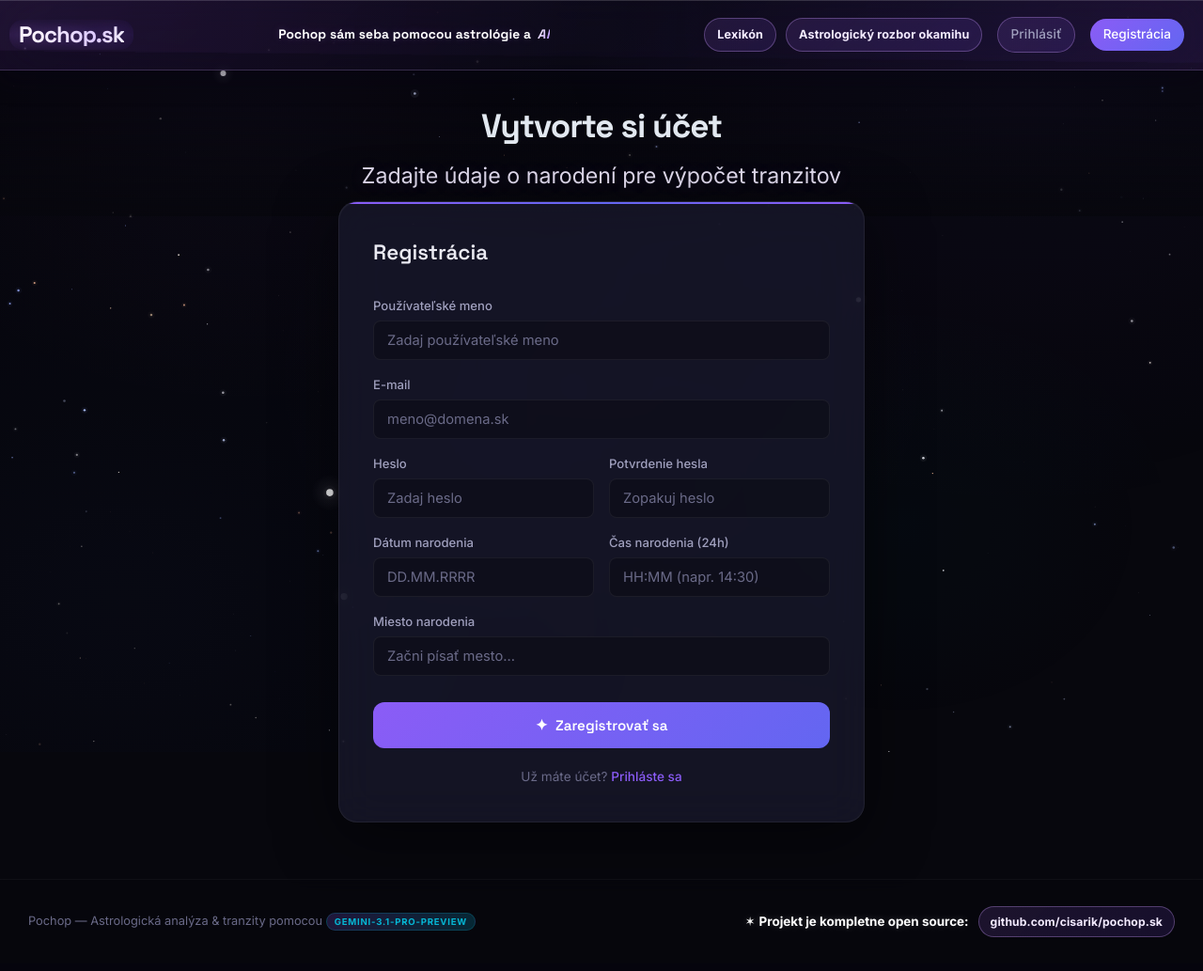
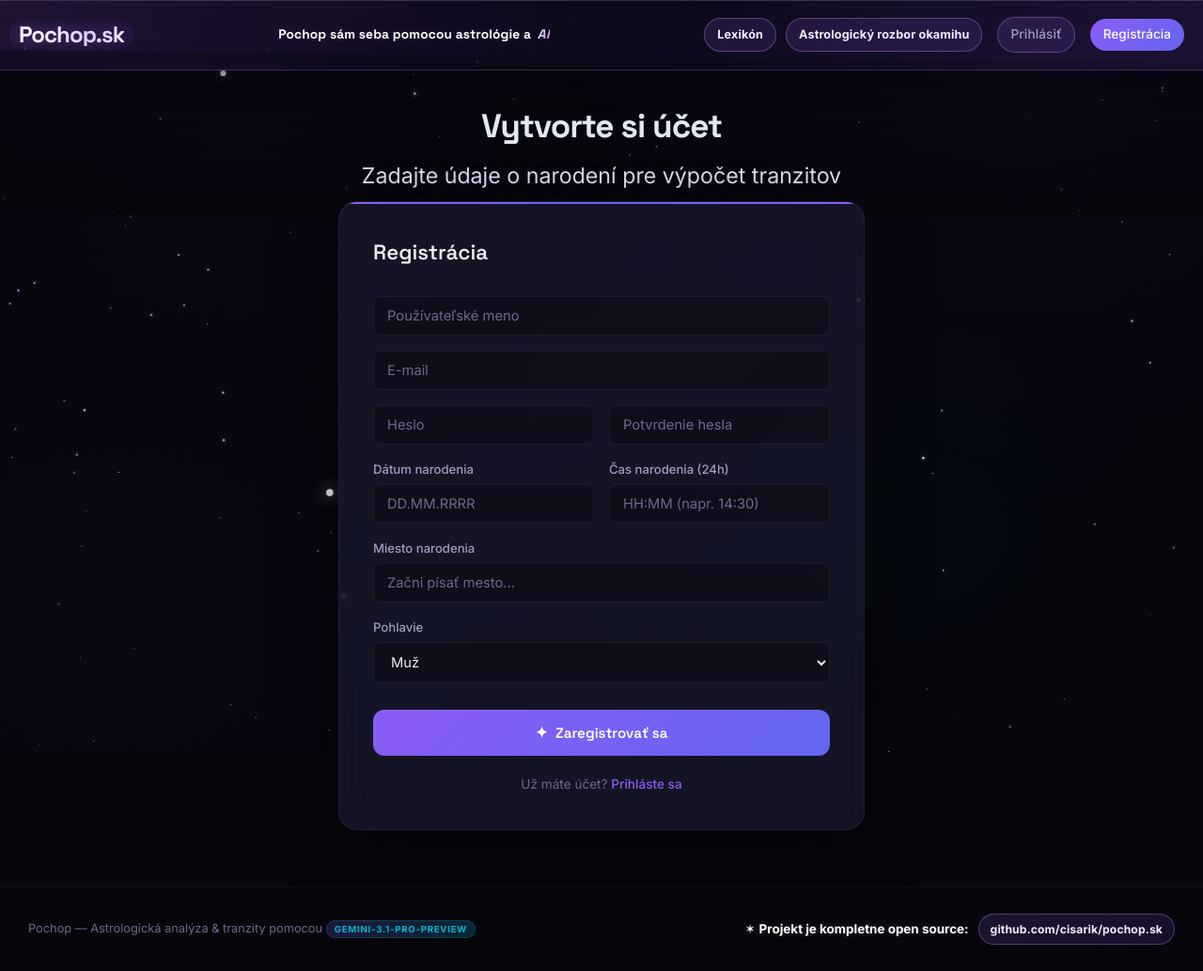
Before and after one commit to cisarik/pochop.sk, a Django app: page /register/ in a window 1280 px wide. Shown: the whole page at 94% size. Before the commit the page ends 997 px from the top, so only its background shows below. Run offline with Django 5.2, Linux system fonts and the light colour scheme; data comes from the database, SQL or seed files in the repository; both versions use the stored data as it was after the commit; data that the repository does not hold is empty.

Commit message:
Add gender-aware registration and AI prompting

```diff
--- a/templates/transits/register.html
+++ b/templates/transits/register.html
@@ -213,25 +213,21 @@
             {% csrf_token %}
             <div class="form-grid">
                 <div class="form-group form-group-full">
-                    <label for="id_username">Používateľské meno</label>
                     {{ form.username }}
                     {% if form.username.errors %}<div class="field-error">{{ form.username.errors.0 }}</div>{% endif %}
                 </div>
 
                 <div class="form-group form-group-full">
-                    <label for="id_email">E-mail</label>
                     {{ form.email }}
                     {% if form.email.errors %}<div class="field-error">{{ form.email.errors.0 }}</div>{% endif %}
                 </div>
 
                 <div class="form-group">
-                    <label for="id_password1">Heslo</label>
                     {{ form.password1 }}
                     {% if form.password1.errors %}<div class="field-error">{{ form.password1.errors.0 }}</div>{% endif %}
                 </div>
 
                 <div class="form-group">
-                    <label for="id_password2">Potvrdenie hesla</label>
                     {{ form.password2 }}
                     {% if form.password2.errors %}<div class="field-error">{{ form.password2.errors.0 }}</div>{% endif %}
                 </div>
@@ -253,6 +249,12 @@
                     {{ form.birth_place }}
                     <div id="cityResults" class="place-results"></div>
                     {% if form.birth_place.errors %}<div class="field-error">{{ form.birth_place.errors.0 }}</div>{% endif %}
+                </div>
+
+                <div class="form-group form-group-full">
+                    <label for="id_gender">Pohlavie</label>
+                    {{ form.gender }}
+                    {% if form.gender.errors %}<div class="field-error">{{ form.gender.errors.0 }}</div>{% endif %}
                 </div>
 
                 {{ form.birth_lat }}
--- a/transits/admin.py
+++ b/transits/admin.py
@@ -34,9 +34,9 @@ class TransitAspectAdmin(admin.ModelAdmin):
 
 @admin.register(NatalProfile)
 class NatalProfileAdmin(admin.ModelAdmin):
-    list_display = ['name', 'user', 'public_hash', 'has_encrypted_birth', 'created_at']
+    list_display = ['name', 'gender', 'user', 'public_hash', 'has_encrypted_birth', 'created_at']
     search_fields = ['name', 'user__username', 'public_hash']
-    list_filter = ['created_at']
+    list_filter = ['gender', 'created_at']
     readonly_fields = ['created_at', 'updated_at']
 
     @admin.display(boolean=True, description='PII encrypted')
--- a/transits/forms.py
+++ b/transits/forms.py
@@ -12,13 +12,19 @@ from django.core.validators import validate_email
 class RegistrationForm(forms.Form):
     """Registračný formulár s natálnymi údajmi."""
 
+    GENDER_CHOICES = (
+        ('male', 'Muž'),
+        ('female', 'Žena'),
+    )
+
     username = forms.CharField(
         label='Používateľské meno',
         max_length=150,
         widget=forms.TextInput(attrs={
             'class': 'form-input',
-            'placeholder': 'Zadaj používateľské meno',
+            'placeholder': 'Používateľské meno',
             'autocomplete': 'username',
+            'aria-label': 'Používateľské meno',
         }),
     )
     email = forms.EmailField(
@@ -26,24 +32,27 @@ class RegistrationForm(forms.Form):
         max_length=254,
         widget=forms.EmailInput(attrs={
             'class': 'form-input',
-            'placeholder': 'meno@domena.sk',
+            'placeholder': 'E-mail',
             'autocomplete': 'email',
+            'aria-label': 'E-mail',
         }),
     )
     password1 = forms.CharField(
         label='Heslo',
         widget=forms.PasswordInput(attrs={
             'class': 'form-input',
-            'placeholder': 'Zadaj heslo',
+            'placeholder': 'Heslo',
             'autocomplete': 'new-password',
+            'aria-label': 'Heslo',
         }),
     )
     password2 = forms.CharField(
         label='Potvrdenie hesla',
         widget=forms.PasswordInput(attrs={
             'class': 'form-input',
-            'placeholder': 'Zopakuj heslo',
+            'placeholder': 'Potvrdenie hesla',
             'autocomplete': 'new-password',
+            'aria-label': 'Potvrdenie hesla',
         }),
     )
     birth_date = forms.DateField(
@@ -80,6 +89,17 @@ class RegistrationForm(forms.Form):
             'autocomplete': 'off',
         }),
     )
+    gender = forms.ChoiceField(
+        label='Pohlavie',
+        choices=GENDER_CHOICES,
+        initial='male',
+        required=False,
+        widget=forms.Select(attrs={
+            'class': 'form-input',
+            'id': 'id_gender',
+            'aria-label': 'Pohlavie',
+        }),
+    )
     birth_lat = forms.FloatField(widget=forms.HiddenInput(), required=False)
     birth_lon = forms.FloatField(widget=forms.HiddenInput(), required=False)
 
@@ -114,6 +134,8 @@ class RegistrationForm(forms.Form):
             self.add_error('birth_place', 'Vyber miesto zo zoznamu.')
         if not cleaned.get('birth_time'):
             cleaned['birth_time'] = __import__('datetime').time(12, 0)
+        if cleaned.get('gender') not in dict(self.GENDER_CHOICES):
+            cleaned['gender'] = 'male'
         return cleaned
 
 
--- a/transits/models.py
+++ b/transits/models.py
@@ -39,6 +39,11 @@ EFFECT_CHOICES = [
     ('positive', 'Pozitívny'),
     ('negative', 'Negatívny'),
     ('neutral', 'Neutrálny'),
+]
+
+GENDER_CHOICES = [
+    ('male', 'Muž'),
+    ('female', 'Žena'),
 ]
 
 PLANET_SYMBOLS = {
@@ -149,6 +154,7 @@ class NatalProfile(models.Model):
         verbose_name='Používateľ',
     )
     name = models.CharField('Meno', max_length=100)
+    gender = models.CharField('Pohlavie', max_length=10, choices=GENDER_CHOICES, default='male')
     # Legacy/plain fields zostávajú pre spätnú kompatibilitu, no nové zápisy ich nulujú.
     birth_date = models.DateField('Dátum narodenia', null=True, blank=True)
     birth_time = models.TimeField('Čas narodenia', null=True, blank=True)
--- a/transits/views.py
+++ b/transits/views.py
@@ -459,6 +459,7 @@ def register_view(request):
                     profile = NatalProfile.objects.create(
                         user=user,
                         name=cd['username'],
+                        gender=cd.get('gender') or 'male',
                         timezone=tz,
                     )
                     # Ulož PII zašifrovane user heslom.
@@ -976,6 +977,13 @@ VÝZVY NA PRÁCU:
 (3-4 vety - celková syntéza horoskopu, čo je tvojím životným poslaním, kam smeruješ)"""
 
 
+def _gender_addressing_instruction(profile):
+    """Vráti jazykový pokyn pre oslovovanie podľa pohlavia profilu."""
+    if getattr(profile, 'gender', 'male') == 'female':
+        return "Oslovuj používateľku v ženskom rode (napr. 'si pripravená', 'máš otvorenú tému')."
+    return "Oslovuj používateľa v mužskom rode (napr. 'si pripravený', 'máš otvorenú tému')."
+
+
 def _build_natal_prompt(profile, chart):
     """Zostaví detailný prompt pre natálnu analýzu."""
     planets = chart['planets']
@@ -988,6 +996,8 @@ def _build_natal_prompt(profile, chart):
     lines = [
         f"NATÁLNY HOROSKOP pre: {profile.name}",
         f"Profil hash: {profile.public_hash or 'n/a'}",
+        f"Pohlavie profilu: {profile.get_gender_display()}",
+        f"Jazykový pokyn: {_gender_addressing_instruction(profile)}",
         "",
         "═══ POZÍCIE PLANÉT ═══",
     ]
@@ -1415,6 +1425,8 @@ def _build_aspects_prompt(profile, chart):
     lines = [
         f"NATÁLNY HOROSKOP: {profile.name}",
         f"Profil hash: {profile.public_hash or 'n/a'}",
+        f"Pohlavie profilu: {profile.get_gender_display()}",
+        f"Jazykový pokyn: {_gender_addressing_instruction(profile)}",
         f"Ascendent: {asc['degree']:.1f}° {asc['sign']}",
         "",
         "POZÍCIE PLANÉT (pre kontext):",
@@ -1640,11 +1652,13 @@ VÝSTUP:
 """
 
 
-def _build_ai_prompt(profile_name, target_date, active_transits):
+def _build_ai_prompt(profile, target_date, active_transits):
     """Zostaví user prompt pre Gemini z aktívnych tranzitov."""
     lines = [
         f"Dátum: {target_date.strftime('%d.%m.%Y (%A)')}",
-        f"Osoba: {profile_name}",
+        f"Osoba: {profile.name}",
+        f"Pohlavie profilu: {profile.get_gender_display()}",
+        f"Jazykový pokyn: {_gender_addressing_instruction(profile)}",
         "",
         "Aktívne tranzity v tento deň:",
     ]
@@ -1819,7 +1833,7 @@ def ai_day_report(request):
         })
 
     # Zostavíme prompt
-    user_prompt = _build_ai_prompt(profile.name, target_date, active)
+    user_prompt = _build_ai_prompt(profile, target_date, active)
 
     # Zavoláme Gemini
     try:
```
Also changed, not shown: transits/tests.py (+20 -0 lines), snapshots/db_public.sqlite3, transits/migrations/0010_natalprofile_gender.py (added).
